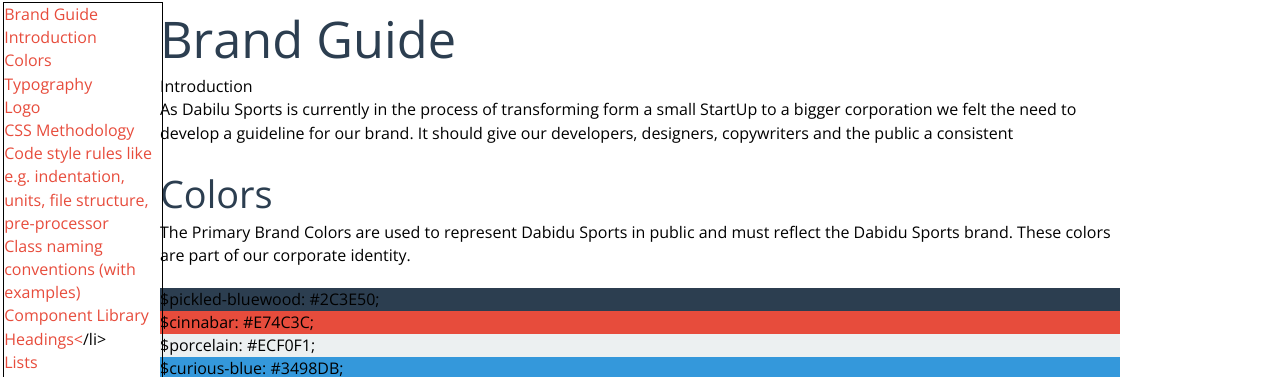
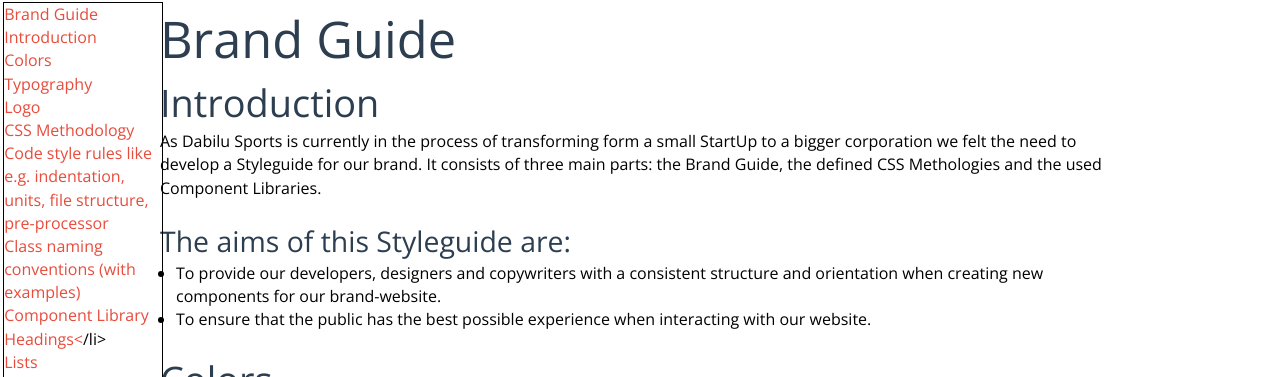
Before and after one commit to fhs-styleguide/fhs-styleguide.github.io, a website: page dest/index.html in a window 1280 px wide. Shown: the part 214-591 px from the top of the page. Drawn offline with nearby package versions, Linux system fonts and the light colour scheme.

Commit message:
Added Introduction

```diff
--- a/dest/index.html
+++ b/dest/index.html
@@ -49,14 +49,21 @@
 		<section id="brand-guide">
 			<h1 class="heading heading--extra-large">Brand Guide</h1>
 			<section id="brand-guide__introduction">
-				<h1>Introduction</h1>
+				<h2 class="heading heading--large">Introduction</h2>
 				<p>As Dabilu Sports is currently in the process of transforming form a small StartUp to a bigger corporation we felt the
-					need to develop a guideline for our brand. It should give our developers, designers, copywriters and the public a consistent
+					need to develop a Styleguide for our brand. It consists of three main parts: the Brand Guide, the defined CSS Methologies
+					and the used Component Libraries.
+					<h3 class="heading heading--medium">The aims of this Styleguide are:</h3>
+					<ul class="list list--disc">
+						<li>To provide our developers, designers and copywriters with a consistent structure and orientation when creating new components for our brand-website.
+						<li>To ensure that the public has the best possible experience when interacting with our website.
+					</ul>
 				</p>
 			</section>
 			<section id="brand-guide__colors">
 				<h2 class="heading heading--large">Colors</h2>
-				<p>The Primary Brand Colors are used to represent Dabidu Sports in public and must reflect the Dabidu Sports brand. These colors are part of our corporate identity. </p>
+				<p>The Primary Brand Colors are used to represent Dabidu Sports in public and must reflect the Dabidu Sports brand. These
+					colors are part of our corporate identity. </p>
 				<div class="bg-color bg-color--primary">$pickled-bluewood: #2C3E50;</div>
 				<div class="bg-color bg-color--accent">$cinnabar: #E74C3C;</div>
 				<div class="bg-color">$porcelain: #ECF0F1;</div>
@@ -67,7 +74,8 @@
 			<section id="brand-guide__typography">
 				<h2 class="heading heading--large">Typography</h2>
 				<h3 class="heading heading--medium">Headings</h3>
-				<p>A default base size of 16px is assumed. A scale of 1.333 (Perfect Fourth) is used for increased clarity. Open Sans is to be used throughout, as it TODO</p>
+				<p>A default base size of 16px is assumed. A scale of 1.333 (Perfect Fourth) is used for increased clarity. Open Sans is
+					to be used throughout, as it TODO</p>
 				<div class="typography-headings">
 					<div>
 						<h1 class="heading heading--extra-large">Heading level 1</h1>
--- a/src/design.scss
+++ b/src/design.scss
@@ -54,6 +54,11 @@
     }
 }
 
+/* Introduction */
+.list--disc {
+  list-style-type: disc;
+  padding-left: 1em;
+}
 
 /* Classes */
 
```
Also changed, not shown: dest/design.css. Lines whose indentation alone changed are shown as unchanged.
